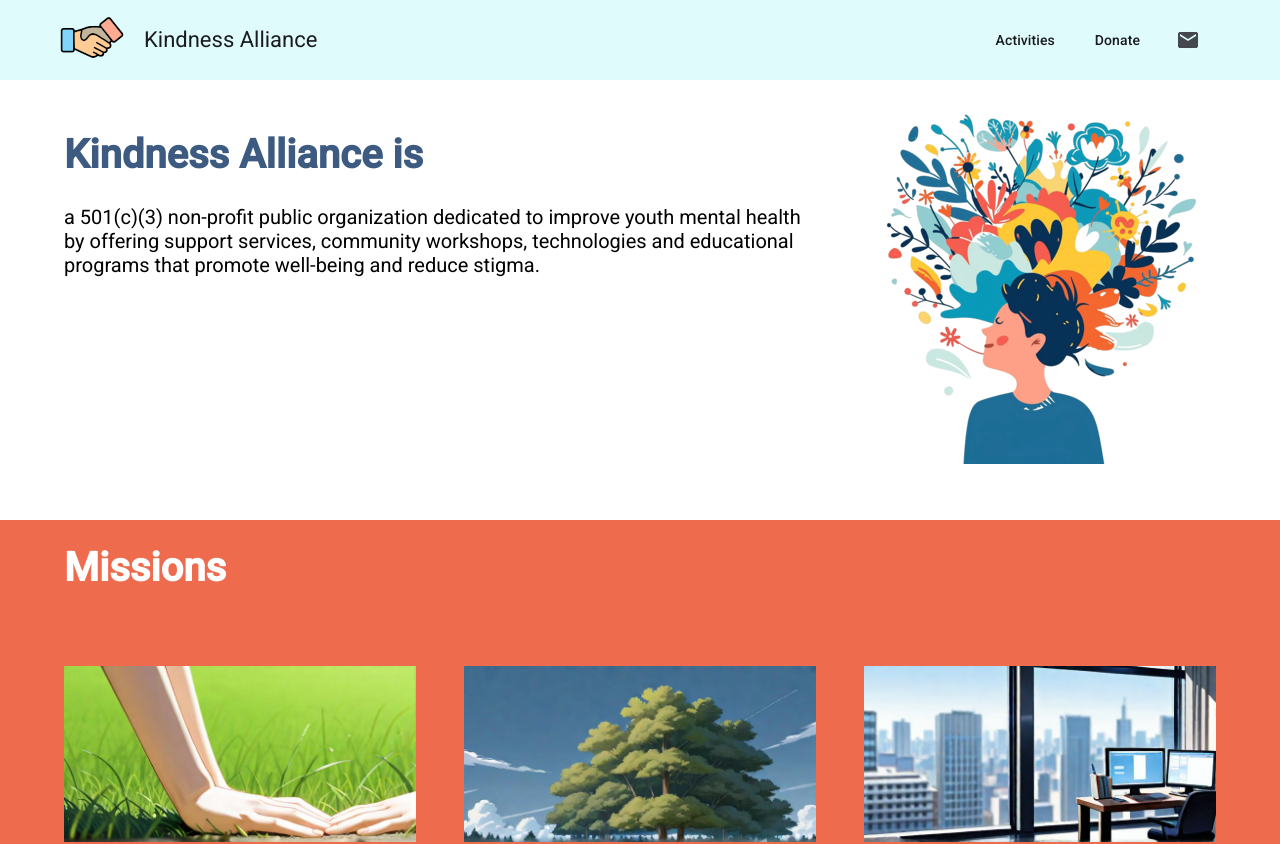
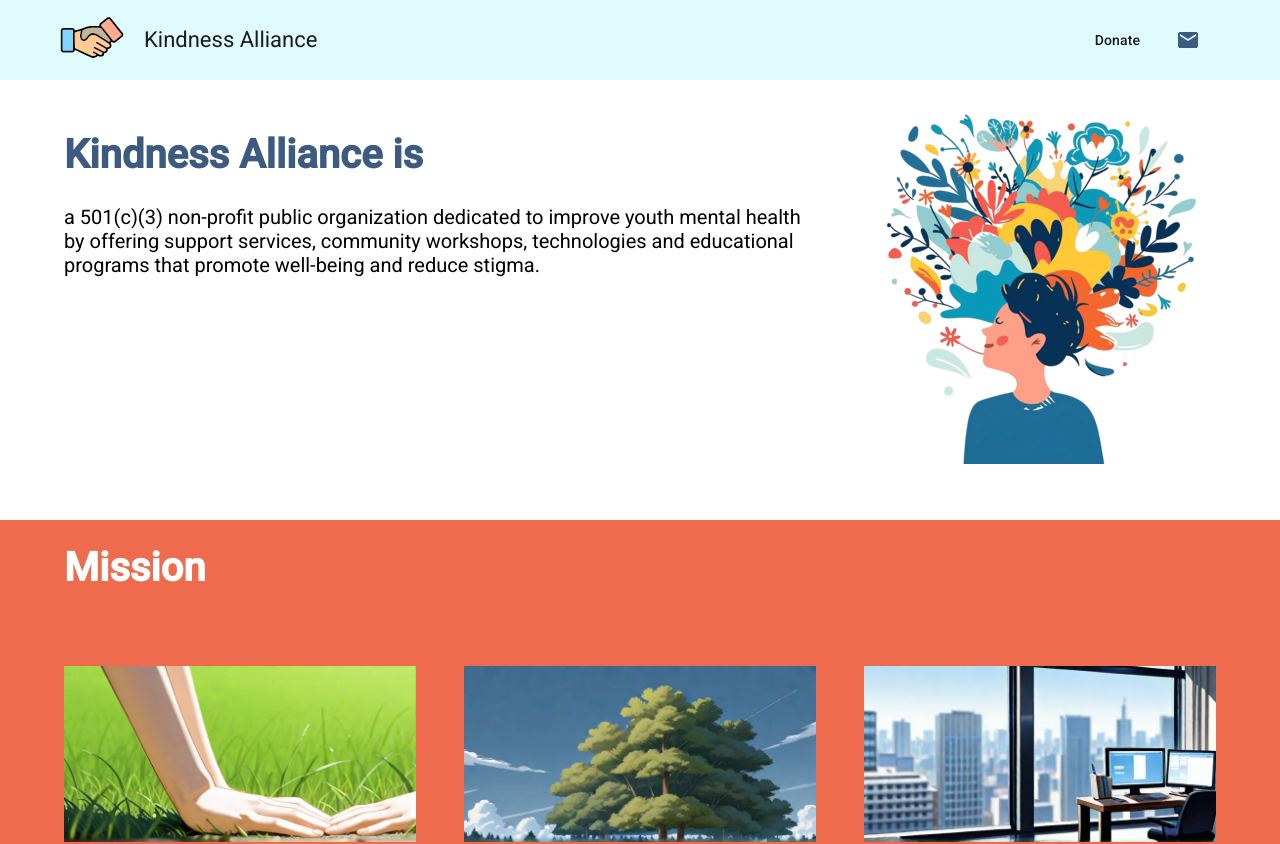
Before and after one commit to kindnessally/kindnessally.github.io, an Angular app: page / in a window 1280 px wide. Shown: the top 844 px of the page. Built offline with nearby package versions, Linux system fonts and the light colour scheme.

Commit message:
Add donate page (#3)

```diff
--- a/src/app/app.html
+++ b/src/app/app.html
@@ -1,13 +1,18 @@
 <div class="row-toolbar">
   <div class="content-row">
     <mat-toolbar>
-      <span><img src="images/handshake.png" width="72" height="72" /></span>
+      <span>
+        <a routerLink="">
+          <img src="images/handshake.png" width="72" height="72" />
+        </a>
+      </span>
       <span><h1>Kindness Alliance</h1></span>
       <span class="separator"></span>
-      <button mat-button>Activities</button>
-      <button mat-button>Donate</button>
+      <button mat-button routerLink="donate">Donate</button>
       <button matIconButton>
-        <mat-icon>mail</mat-icon>
+        <a href="mailto:contact@kindnessally.org">
+          <mat-icon>mail</mat-icon>
+        </a>
       </button>
     </mat-toolbar>
   </div>
--- a/src/app/app.routes.ts
+++ b/src/app/app.routes.ts
@@ -1,6 +1,8 @@
 import { Routes } from '@angular/router';
 import { Home } from '../home/home';
+import { Donate } from '../donate/donate';
 
 export const routes: Routes = [
-  {path: "", component: Home}
+  {path: "", component: Home},
+  {path: "donate", component: Donate},
 ];
--- a/src/app/app.scss
+++ b/src/app/app.scss
@@ -16,6 +16,7 @@
 .row-body {
   background-color: white;
   font-size: 125%;
+  min-height: 480px;
 }
 .row-footer {
   color: white;
--- /dev/null
+++ b/src/donate/donate.html
@@ -0,0 +1,16 @@
+<div class="row-toolbar">
+  <div class="content-row">
+    <div class="content">
+      <h1>Donate via Zeffy</h1>
+      <div class="donation-iframe">
+        <iframe
+          title="Donation form powered by Zeffy"
+          style="position: absolute; border: 0; top:0;left:0;bottom:0;right:0;width:100%;height:100%"
+          src="https://www.zeffy.com/embed/donation-form/10k-walk-for-impact-164"
+          allowpaymentrequest
+          allowTransparency="true"
+        ></iframe>
+      </div>
+    </div>
+  </div>
+</div>
--- /dev/null
+++ b/src/donate/donate.scss
@@ -0,0 +1,12 @@
+@use "../theme_color.scss" as c;
+
+h1 {
+  color: c.$theme-color-1;
+}
+
+.donation-iframe {
+  position: relative;
+  overflow: hidden;
+  height: 480px;
+  width: 100%;
+}
--- a/src/home/home.html
+++ b/src/home/home.html
@@ -18,7 +18,7 @@
 </div>
 <div class="row-two">
   <div class="content-row">
-    <h1 class="content">Missions</h1>
+    <h1 class="content">Mission</h1>
     <div class="block-row">
       <div class="third-block content">
         <mat-card appearance="filled">
--- a/src/styles.scss
+++ b/src/styles.scss
@@ -17,6 +17,11 @@ body {
   margin: 0;
   font-family: Roboto, "Helvetica Neue", sans-serif;
   background-color: c.$theme-color-5;
+}
+
+a:link, a:visited {
+  color: c.$theme-color-1;
+  text-decoration: none;
 }
 
 .content-row {
```
Also changed, not shown: src/donate/donate.ts (added, +11 -0 lines), 1 other file (tests, documents, lock files or other folders).
